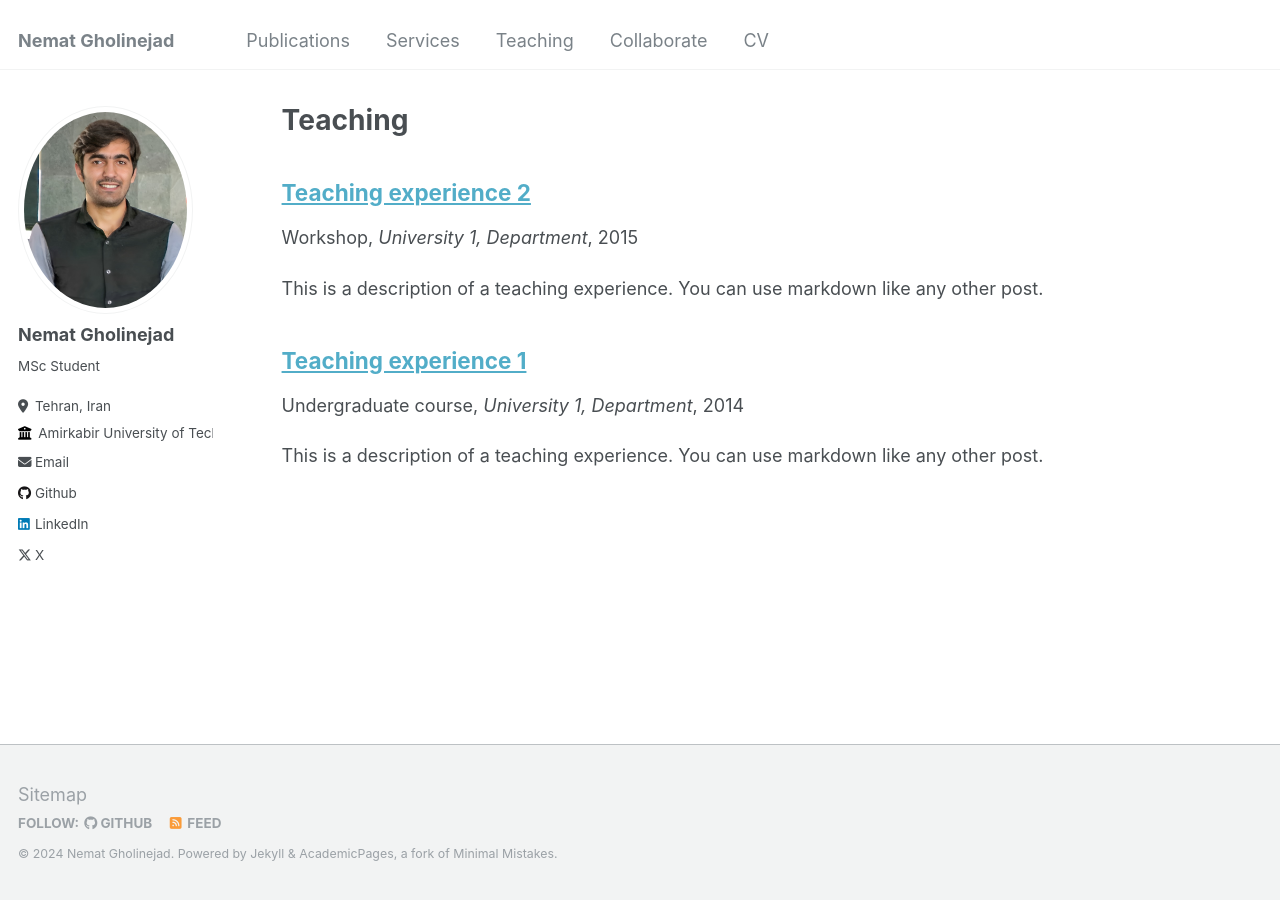
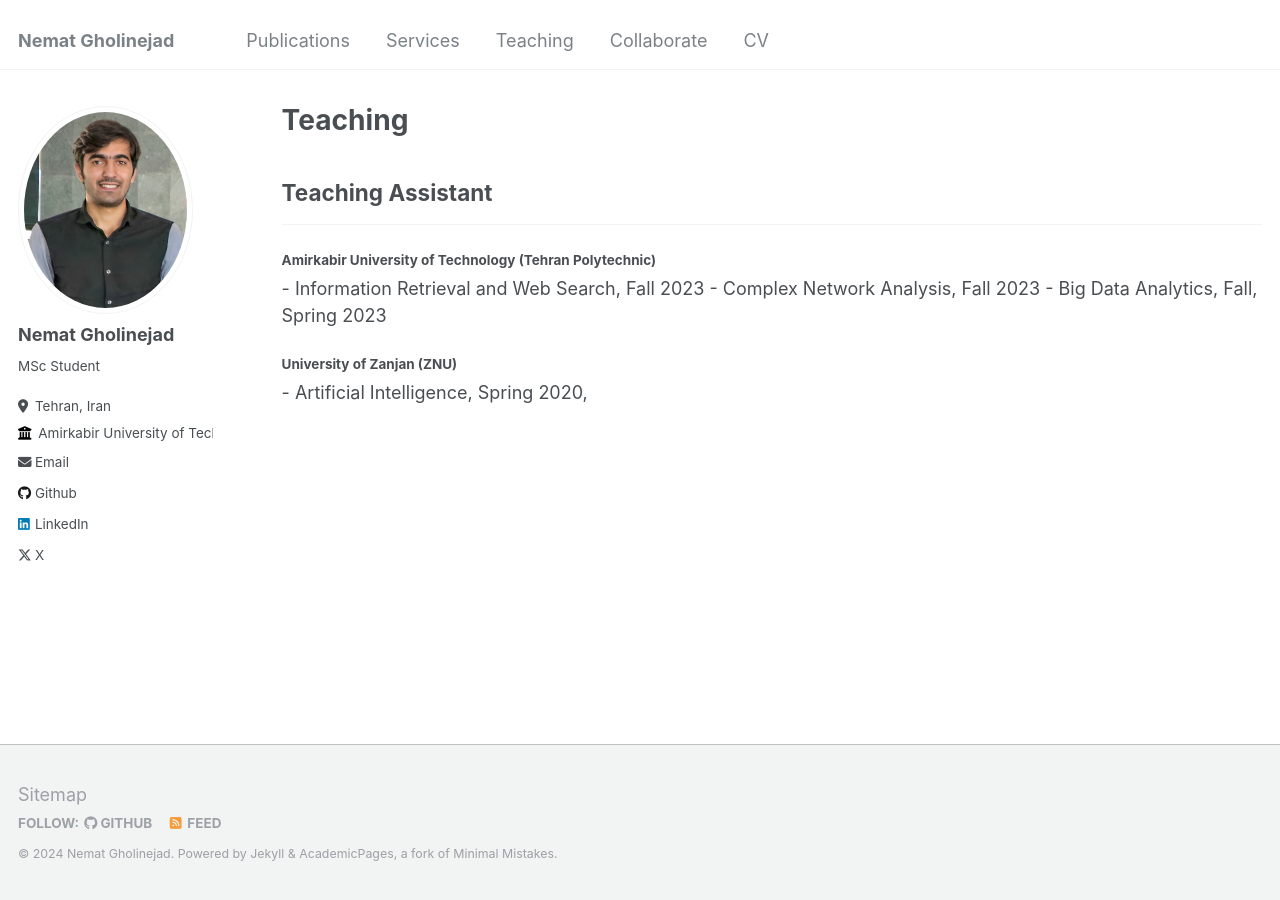
Before and after one commit to nemat-gholinejad/nemat-gholinejad.github.io, a Jekyll site: the page built from _pages/teaching.html, in a window 1280 px wide. Built offline with Jekyll 4.4.1, drawn with Linux system fonts in a browser that asks for light colours.

Commit message:
Update teaching.html

```diff
--- a/_pages/teaching.html
+++ b/_pages/teaching.html
@@ -7,6 +7,14 @@ author_profile: true
 
 {% include base_path %}
 
-{% for post in site.teaching reversed %}
-  {% include archive-single.html %}
-{% endfor %}
+<h2>Teaching Assistant</h2>
+<hr>
+<h4>Amirkabir University of Technology (Tehran Polytechnic)</h4>
+
+- Information Retrieval and Web Search, Fall 2023
+- Complex Network Analysis, Fall 2023
+- Big Data Analytics, Fall, Spring 2023
+
+<h4>University of Zanjan (ZNU)</h4>
+
+-  Artificial Intelligence, Spring 2020,
```
